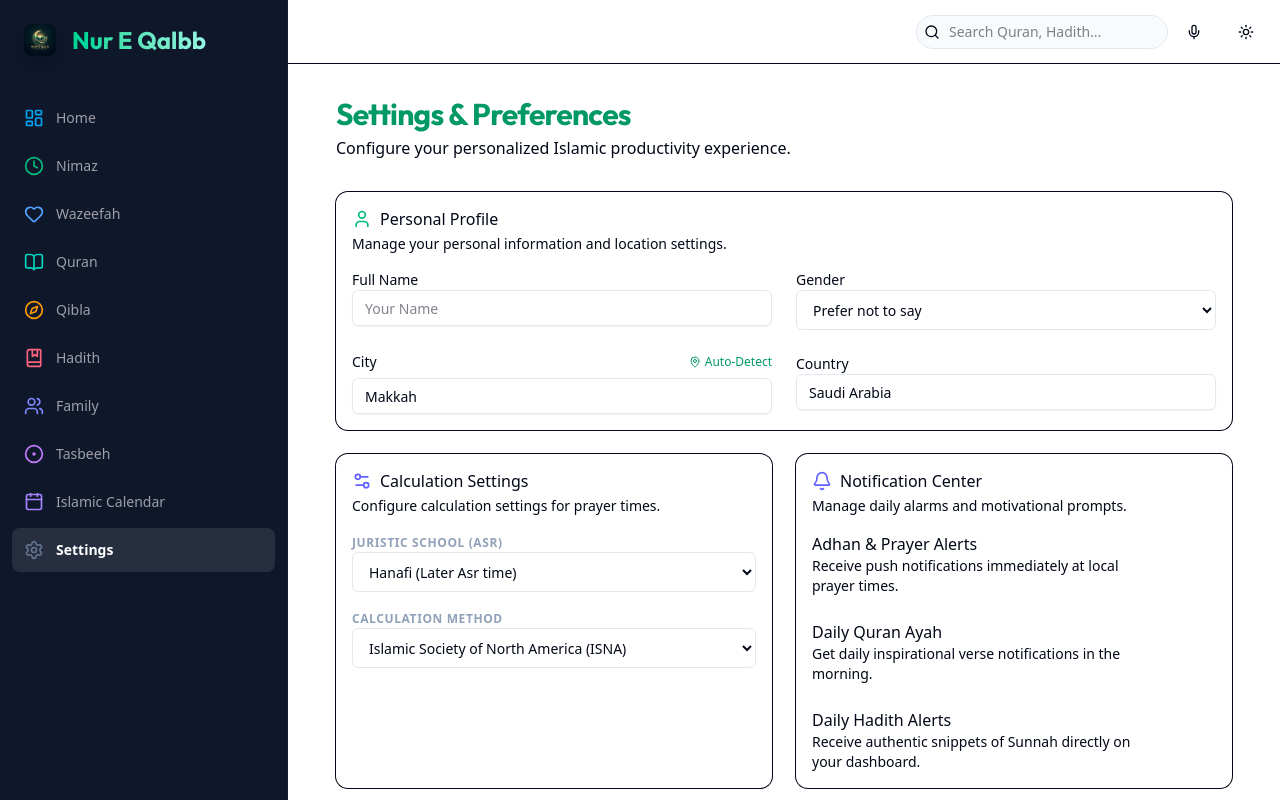
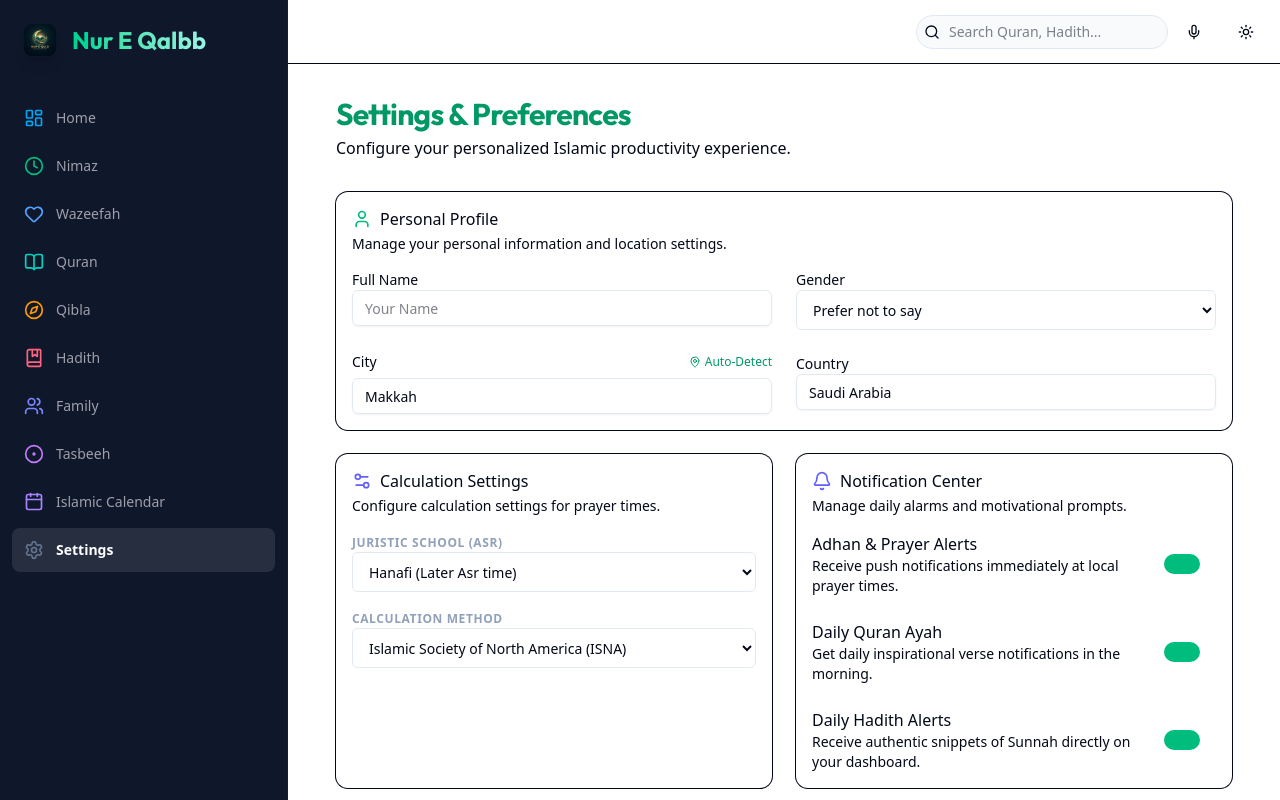
Before and after one commit to hadeedhussainmemon/nur-e-qulb, a Next.js app: page /settings in a window 1280 px wide. Shown: the top 800 px of the page. Built offline with nearby package versions, Linux system fonts and the light colour scheme; no server answers.

Commit message:
fix Switch component styles for Tailwind v4 compatibility

```diff
--- a/src/components/ui/switch.tsx
+++ b/src/components/ui/switch.tsx
@@ -16,14 +16,20 @@ function Switch({
       data-slot="switch"
       data-size={size}
       className={cn(
-        "peer group/switch relative inline-flex shrink-0 items-center rounded-full border border-transparent transition-all outline-none after:absolute after:-inset-x-3 after:-inset-y-2 focus-visible:border-ring focus-visible:ring-3 focus-visible:ring-ring/50 aria-invalid:border-destructive aria-invalid:ring-3 aria-invalid:ring-destructive/20 data-[size=default]:h-[18.4px] data-[size=default]:w-[32px] data-[size=sm]:h-[14px] data-[size=sm]:w-[24px] dark:aria-invalid:border-destructive/50 dark:aria-invalid:ring-destructive/40 data-checked:bg-primary data-unchecked:bg-input dark:data-unchecked:bg-input/80 data-disabled:cursor-not-allowed data-disabled:opacity-50",
+        "peer inline-flex shrink-0 items-center rounded-full border border-transparent transition-all outline-none cursor-pointer",
+        "data-[size=default]:h-5 data-[size=default]:w-9 data-[size=sm]:h-3.5 data-[size=sm]:w-6",
+        "data-[checked]:bg-emerald-500 data-[unchecked]:bg-slate-300 dark:data-[unchecked]:bg-slate-700",
         className
       )}
       {...props}
     >
       <SwitchPrimitive.Thumb
         data-slot="switch-thumb"
-        className="pointer-events-none block rounded-full bg-background ring-0 transition-transform group-data-[size=default]/switch:size-4 group-data-[size=sm]/switch:size-3 group-data-[size=default]/switch:data-checked:translate-x-[calc(100%-2px)] group-data-[size=sm]/switch:data-checked:translate-x-[calc(100%-2px)] dark:data-checked:bg-primary-foreground group-data-[size=default]/switch:data-unchecked:translate-x-0 group-data-[size=sm]/switch:data-unchecked:translate-x-0 dark:data-unchecked:bg-foreground"
+        className={cn(
+          "pointer-events-none block rounded-full bg-white shadow transition-transform",
+          "group-data-[size=default]/switch:h-4 group-data-[size=default]/switch:w-4 group-data-[size=default]/switch:data-[checked]:translate-x-[16px] group-data-[size=default]/switch:data-[unchecked]:translate-x-[2px]",
+          "group-data-[size=sm]/switch:h-2.5 group-data-[size=sm]/switch:w-2.5 group-data-[size=sm]/switch:data-[checked]:translate-x-[10px] group-data-[size=sm]/switch:data-[unchecked]:translate-x-[1px]"
+        )}
       />
     </SwitchPrimitive.Root>
   )
```
